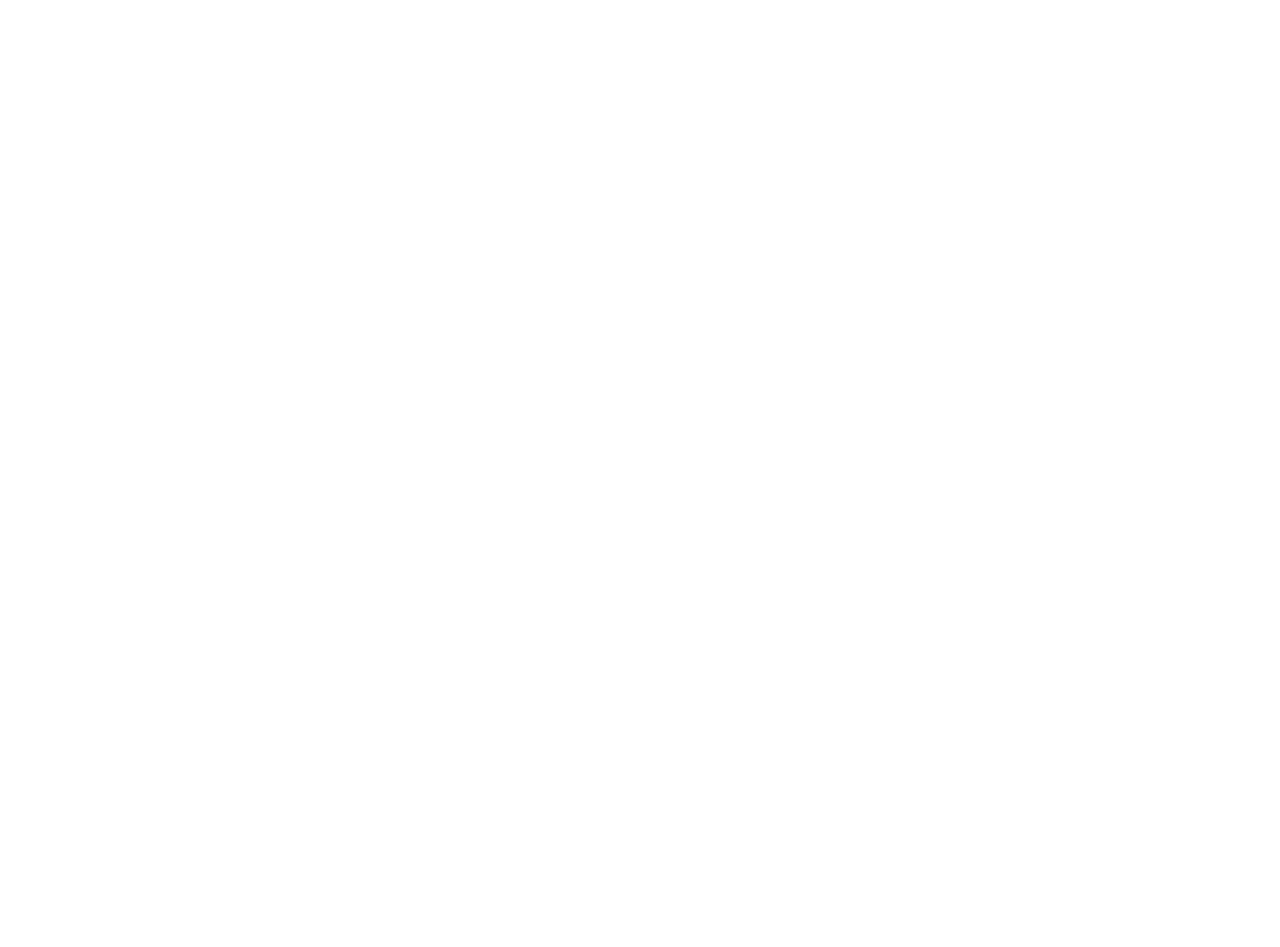
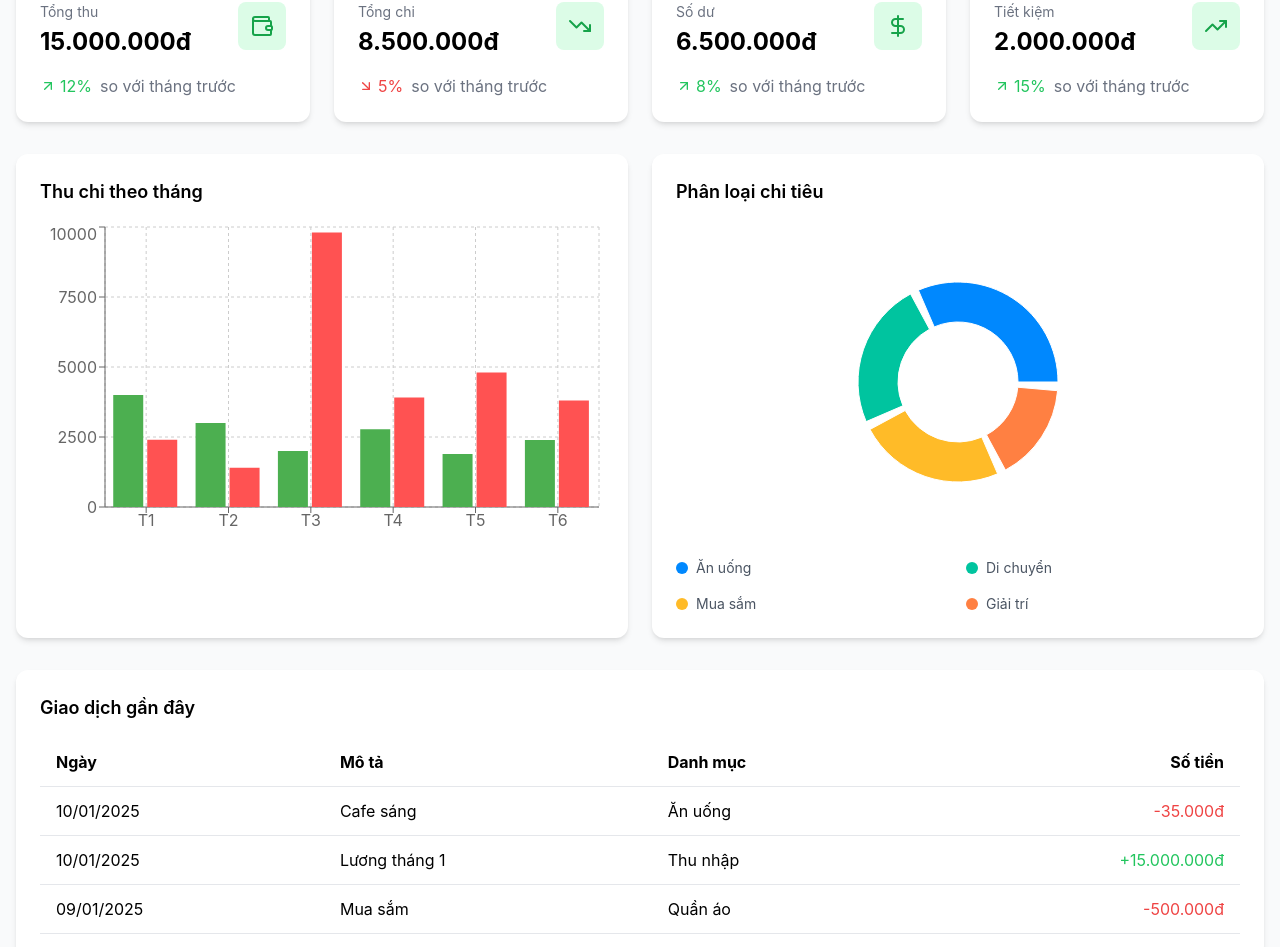
Before and after one commit to DuyViet-Vo/expense_management_reactjs, a React (Create React App) app: page /dashboard in a window 1280 px wide. Before the commit this address had no page. Shown: the part 274-1221 px from the top of the page. Before the commit the page ends 800 px from the top, so only its background shows below. Built offline with nearby package versions, Linux system fonts and the light colour scheme.

Commit message:
chore: update page login

```diff
--- a/package.json
+++ b/package.json
@@ -14,6 +14,7 @@
     "react-dom": "^18.3.1",
     "react-router-dom": "^7.1.1",
     "react-scripts": "^5.0.1",
+    "recharts": "^2.15.0",
     "web-vitals": "^4.2.4"
   },
   "scripts": {
--- a/src/components/LoginForm.jsx
+++ b/src/components/LoginForm.jsx
@@ -1,4 +1,6 @@
 import React, { useState } from "react";
+import Header from "../components/Header";
+import Footer from "../components/Footer";
 
 function LoginForm({ onSubmit }) {
   const [username, setUsername] = useState("");
@@ -19,7 +21,9 @@ function LoginForm({ onSubmit }) {
   };
 
   return (
-    <div className="flex min-h-screen items-center justify-center bg-gray-50 py-12 px-4">
+    <div>
+      <Header></Header>
+      <div className="flex min-h-screen items-center justify-center bg-gray-50 py-6 px-4">
         <div className="w-full max-w-md bg-white rounded-lg shadow-md p-8">
           <h2 className="text-2xl font-bold text-center text-gray-900 mb-8">
             Đăng nhập
@@ -89,6 +93,8 @@ function LoginForm({ onSubmit }) {
           </form>
         </div>
       </div>
+      <Footer></Footer>
+    </div>
   );
 }
 
--- /dev/null
+++ b/src/pages/Dashboard.jsx
@@ -0,0 +1,201 @@
+import React from 'react';
+import Header from '../components/Header';
+import Footer from '../components/Footer';
+import {
+  BarChart, Bar, XAxis, YAxis, CartesianGrid, Tooltip, ResponsiveContainer,
+  PieChart, Pie, Cell
+} from 'recharts';
+import {
+  Wallet, TrendingUp, TrendingDown, DollarSign,
+  PieChart as PieChartIcon, ArrowUpRight, ArrowDownRight
+} from 'lucide-react';
+
+const DashboardPage = () => {
+  // Dữ liệu mẫu cho biểu đồ chi tiêu theo tháng
+  const monthlyData = [
+    { month: 'T1', thu: 4000, chi: 2400 },
+    { month: 'T2', thu: 3000, chi: 1398 },
+    { month: 'T3', thu: 2000, chi: 9800 },
+    { month: 'T4', thu: 2780, chi: 3908 },
+    { month: 'T5', thu: 1890, chi: 4800 },
+    { month: 'T6', thu: 2390, chi: 3800 },
+  ];
+
+  // Dữ liệu mẫu cho biểu đồ phân loại chi tiêu
+  const pieData = [
+    { name: 'Ăn uống', value: 400 },
+    { name: 'Di chuyển', value: 300 },
+    { name: 'Mua sắm', value: 300 },
+    { name: 'Giải trí', value: 200 },
+  ];
+
+  const COLORS = ['#0088FE', '#00C49F', '#FFBB28', '#FF8042'];
+
+  const StatCard = ({ title, value, icon: Icon, trend, trendValue }) => {
+    const isPositive = trend === 'up';
+    return (
+      <div className="bg-white p-6 rounded-xl shadow-md">
+        <div className="flex justify-between items-start">
+          <div>
+            <p className="text-gray-500 text-sm">{title}</p>
+            <h3 className="text-2xl font-bold mt-1">{value}</h3>
+          </div>
+          <div className="p-3 bg-green-100 rounded-lg">
+            <Icon className="w-6 h-6 text-green-600" />
+          </div>
+        </div>
+        <div className="flex items-center mt-4">
+          {isPositive ? (
+            <ArrowUpRight className="w-4 h-4 text-green-500" />
+          ) : (
+            <ArrowDownRight className="w-4 h-4 text-red-500" />
+          )}
+          <span className={`ml-1 ${isPositive ? 'text-green-500' : 'text-red-500'}`}>
+            {trendValue}
+          </span>
+          <span className="text-gray-500 ml-2">so với tháng trước</span>
+        </div>
+      </div>
+    );
+  };
+
+  return (
+    <div className="min-h-screen bg-gray-50">
+      <Header />
+
+      <main className="max-w-7xl mx-auto px-4 py-8">
+        <div className="flex justify-between items-center mb-8">
+          <h1 className="text-2xl font-bold">Dashboard</h1>
+          <button className="px-4 py-2 bg-green-500 text-white rounded-lg hover:bg-green-600 transition-colors">
+            Thêm giao dịch
+          </button>
+        </div>
+
+        {/* Thống kê tổng quan */}
+        <div className="grid grid-cols-1 md:grid-cols-2 lg:grid-cols-4 gap-6 mb-8">
+          <StatCard
+            title="Tổng thu"
+            value="15.000.000đ"
+            icon={Wallet}
+            trend="up"
+            trendValue="12%"
+          />
+          <StatCard
+            title="Tổng chi"
+            value="8.500.000đ"
+            icon={TrendingDown}
+            trend="down"
+            trendValue="5%"
+          />
+          <StatCard
+            title="Số dư"
+            value="6.500.000đ"
+            icon={DollarSign}
+            trend="up"
+            trendValue="8%"
+          />
+          <StatCard
+            title="Tiết kiệm"
+            value="2.000.000đ"
+            icon={TrendingUp}
+            trend="up"
+            trendValue="15%"
+          />
+        </div>
+
+        {/* Biểu đồ */}
+        <div className="grid grid-cols-1 lg:grid-cols-2 gap-6 mb-8">
+          <div className="bg-white p-6 rounded-xl shadow-md">
+            <h3 className="text-lg font-semibold mb-4">Thu chi theo tháng</h3>
+            <div className="h-80">
+              <ResponsiveContainer width="100%" height="100%">
+                <BarChart data={monthlyData}>
+                  <CartesianGrid strokeDasharray="3 3" />
+                  <XAxis dataKey="month" />
+                  <YAxis />
+                  <Tooltip />
+                  <Bar dataKey="thu" fill="#4CAF50" name="Thu" />
+                  <Bar dataKey="chi" fill="#FF5252" name="Chi" />
+                </BarChart>
+              </ResponsiveContainer>
+            </div>
+          </div>
+
+          <div className="bg-white p-6 rounded-xl shadow-md">
+            <h3 className="text-lg font-semibold mb-4">Phân loại chi tiêu</h3>
+            <div className="h-80">
+              <ResponsiveContainer width="100%" height="100%">
+                <PieChart>
+                  <Pie
+                    data={pieData}
+                    innerRadius={60}
+                    outerRadius={100}
+                    paddingAngle={5}
+                    dataKey="value"
+                  >
+                    {pieData.map((entry, index) => (
+                      <Cell key={`cell-${index}`} fill={COLORS[index % COLORS.length]} />
+                    ))}
+                  </Pie>
+                  <Tooltip />
+                </PieChart>
+              </ResponsiveContainer>
+            </div>
+            <div className="grid grid-cols-2 gap-4 mt-4">
+              {pieData.map((entry, index) => (
+                <div key={entry.name} className="flex items-center">
+                  <div
+                    className="w-3 h-3 rounded-full mr-2"
+                    style={{ backgroundColor: COLORS[index % COLORS.length] }}
+                  />
+                  <span className="text-sm text-gray-600">{entry.name}</span>
+                </div>
+              ))}
+            </div>
+          </div>
+        </div>
+
+        {/* Giao dịch gần đây */}
+        <div className="bg-white rounded-xl shadow-md p-6">
+          <h3 className="text-lg font-semibold mb-4">Giao dịch gần đây</h3>
+          <div className="overflow-x-auto">
+            <table className="min-w-full">
+              <thead>
+                <tr className="border-b">
+                  <th className="text-left py-3 px-4">Ngày</th>
+                  <th className="text-left py-3 px-4">Mô tả</th>
+                  <th className="text-left py-3 px-4">Danh mục</th>
+                  <th className="text-right py-3 px-4">Số tiền</th>
+                </tr>
+              </thead>
+              <tbody>
+                <tr className="border-b">
+                  <td className="py-3 px-4">10/01/2025</td>
+                  <td className="py-3 px-4">Cafe sáng</td>
+                  <td className="py-3 px-4">Ăn uống</td>
+                  <td className="py-3 px-4 text-right text-red-500">-35.000đ</td>
+                </tr>
+                <tr className="border-b">
+                  <td className="py-3 px-4">10/01/2025</td>
+                  <td className="py-3 px-4">Lương tháng 1</td>
+                  <td className="py-3 px-4">Thu nhập</td>
+                  <td className="py-3 px-4 text-right text-green-500">+15.000.000đ</td>
+                </tr>
+                <tr className="border-b">
+                  <td className="py-3 px-4">09/01/2025</td>
+                  <td className="py-3 px-4">Mua sắm</td>
+                  <td className="py-3 px-4">Quần áo</td>
+                  <td className="py-3 px-4 text-right text-red-500">-500.000đ</td>
+                </tr>
+              </tbody>
+            </table>
+          </div>
+        </div>
+      </main>
+
+      <Footer />
+    </div>
+  );
+};
+
+export default DashboardPage;
--- a/src/routes/AppRoutes.jsx
+++ b/src/routes/AppRoutes.jsx
@@ -3,7 +3,7 @@ import { BrowserRouter as Router, Routes, Route } from "react-router-dom";
 import LoginPage from "../pages/LoginPage";
 import HomePage from "../pages/HomePage";
 import Register from "../pages/RegisterPage";
-
+import Dashboard from "../pages/Dashboard";
 function AppRoutes() {
   return (
     <Router>
@@ -11,6 +11,7 @@ function AppRoutes() {
         <Route path="/" element={<HomePage />} />
         <Route path="/login" element={<LoginPage />} />
         <Route path="/register" element={<Register />} />
+        <Route path="/dashboard" element={<Dashboard />} />
         {/* Các route khác */}
       </Routes>
     </Router>
```
Also changed, not shown: 1 other file (tests, documents, lock files or other folders). Lines whose indentation alone changed are shown as unchanged.
